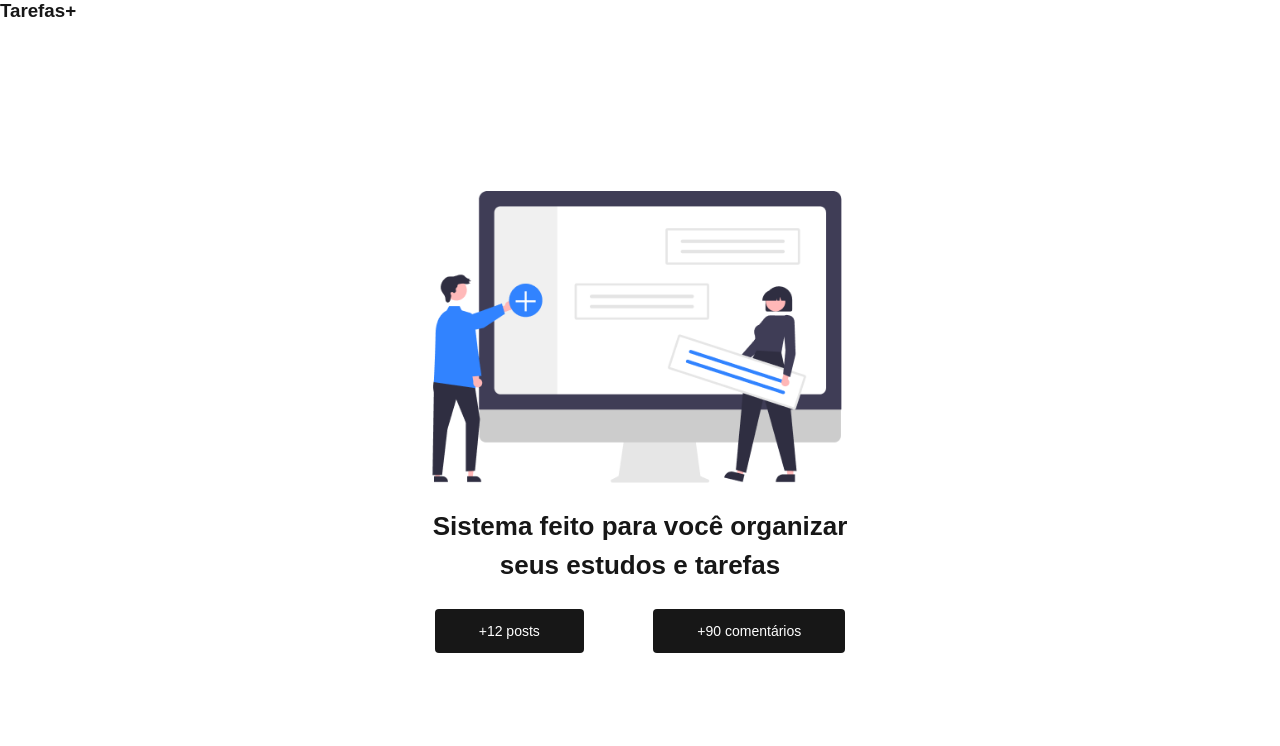
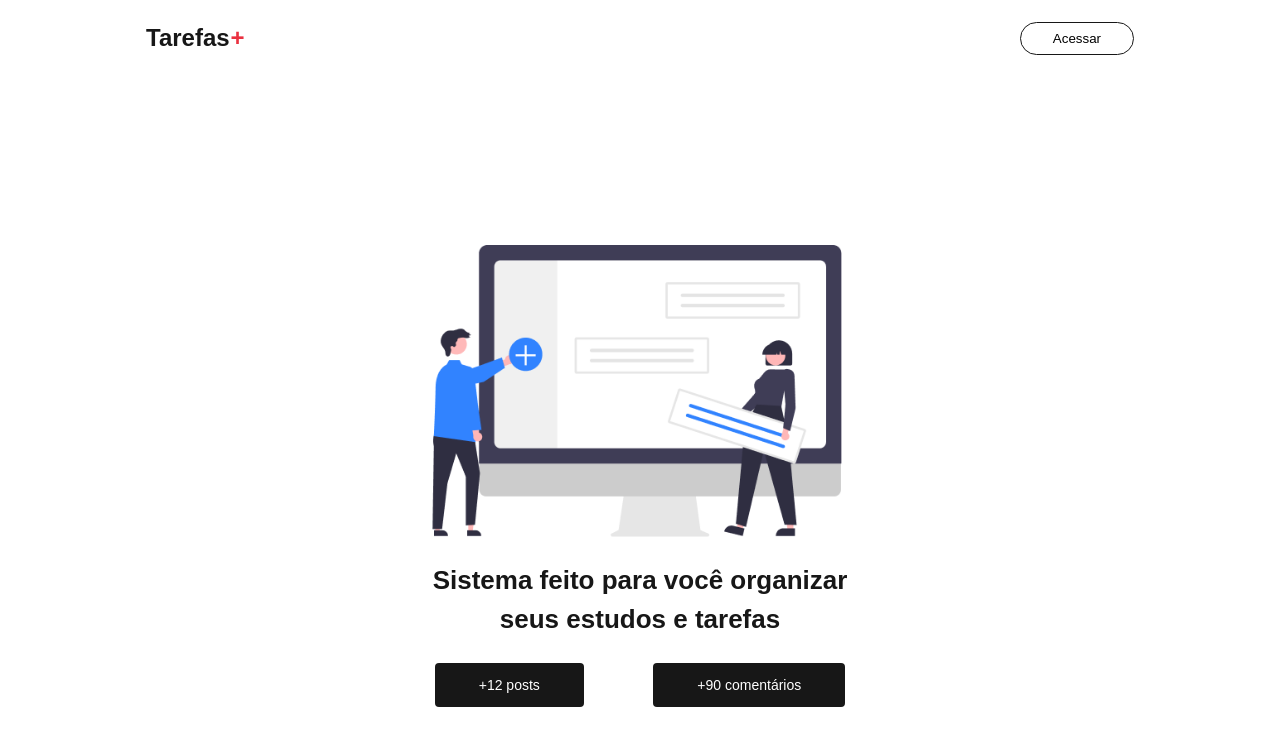
Before and after one commit to oalvesxp/nextjs-todo-list, a Next.js app in the folder tasks-app/: page / in a window 1280 px wide. Shown: the top 746 px of the page. Built offline with nearby package versions, Linux system fonts and the light colour scheme.

Commit message:
Styles Header component

```diff
--- a/tasks-app/src/components/header/Header.module.css
+++ b/tasks-app/src/components/header/Header.module.css
@@ -0,0 +1,44 @@
+.header {
+  width: 100%;
+  height: 76px;
+  display: flex;
+  justify-content: center;
+  align-items: center;
+}
+
+.header__content {
+  padding: 0 18px;
+  width: 100%;
+  max-width: 1024px;
+  display: flex;
+  align-items: center;
+  justify-content: space-between;
+}
+
+.header__content a {
+  text-decoration: none;
+}
+
+.nav__logo {
+  font-size: 24px;
+}
+
+.nav__logo span {
+  color: #ea3140;
+  padding-left: 1px;
+}
+
+.login {
+  background: transparent;
+  padding: 8px 32px;
+  border: 1.5px solid var(--foreground);
+  border-radius: 24px;
+  cursor: pointer;
+  transition: all 0.2s;
+}
+
+.login:hover {
+  transform: scale(1.05);
+  background-color: var(--foreground);
+  color: var(--background);
+}
--- a/tasks-app/src/components/header/index.tsx
+++ b/tasks-app/src/components/header/index.tsx
@@ -1,12 +1,19 @@
 import styles from './Header.module.css'
+import Link from 'next/link'
 
 export function Header() {
   return (
-    <header>
-      <section>
-        <nav>
-          <h1>Tarefas+</h1>
+    <header className={`${styles.header}`}>
+      <section className={`${styles.header__content}`}>
+        <nav className={`${styles.nav}`}>
+          <Link href="/">
+            <h1 className={`${styles.nav__logo}`}>
+              Tarefas<span>+</span>
+            </h1>
+          </Link>
         </nav>
+
+        <button className={`${styles.login}`}>Acessar</button>
       </section>
     </header>
   )
```
